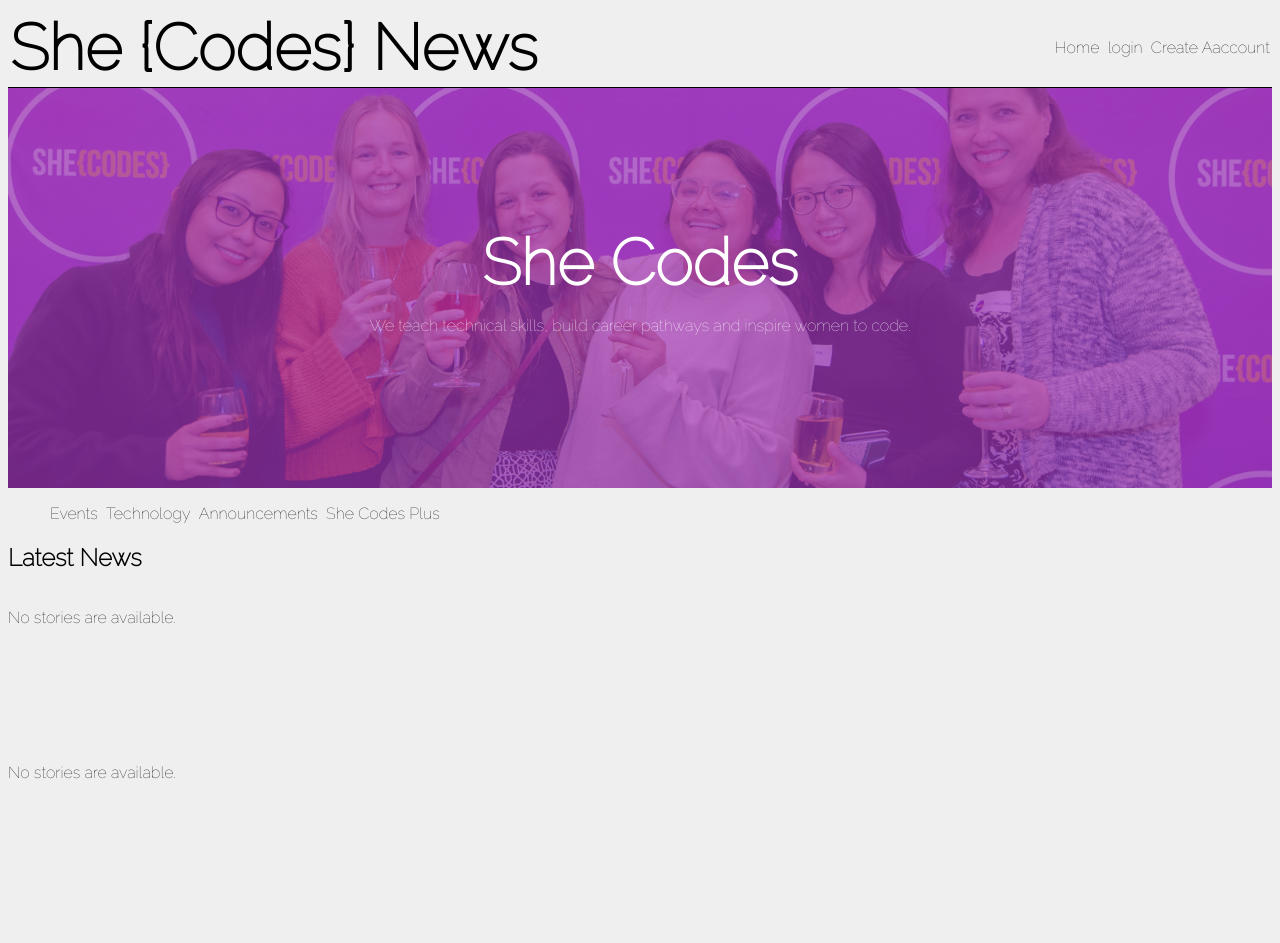
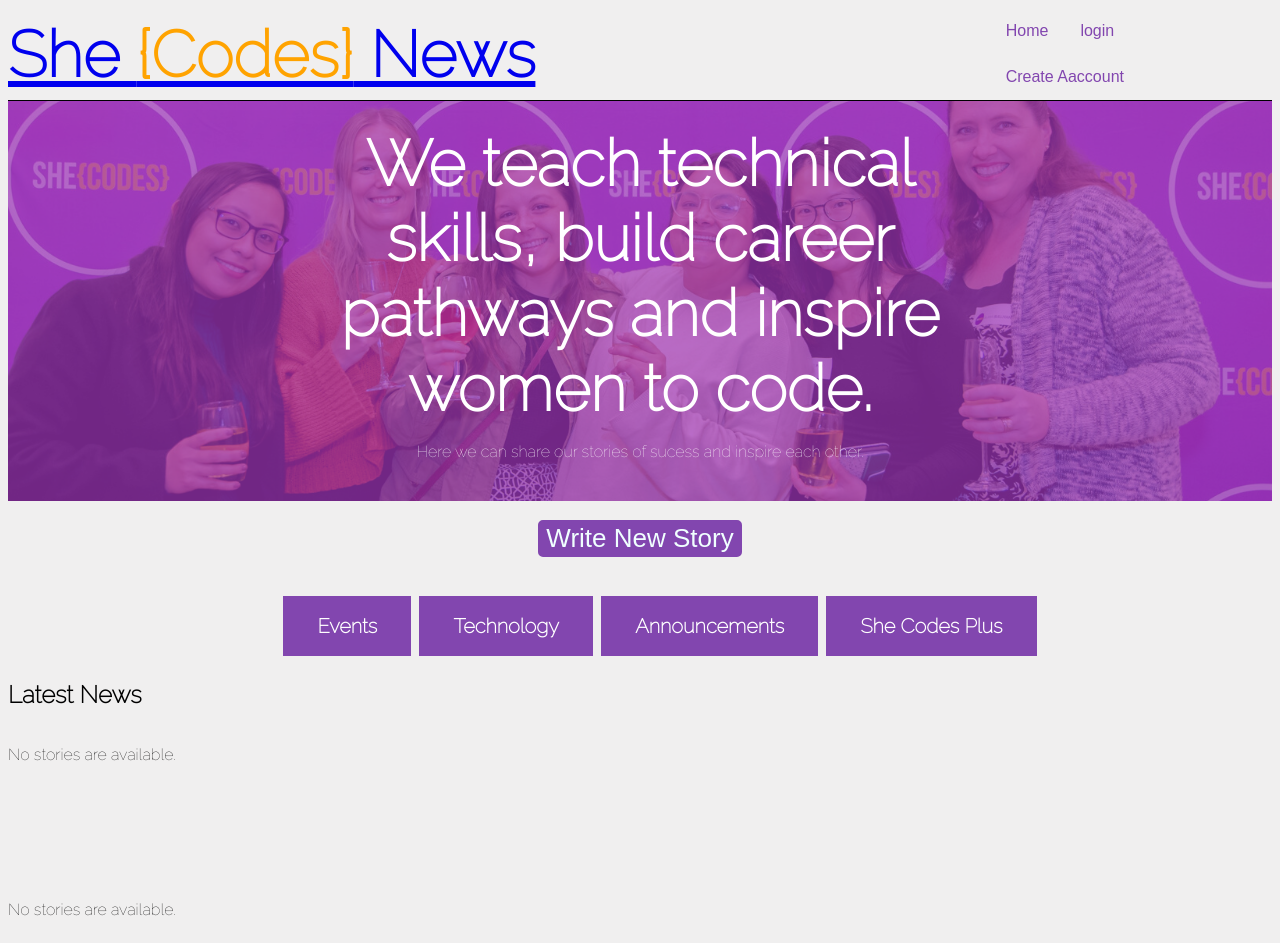
Before and after one commit to SheCodesAus/she-codes-django-news-project-tracyleerothery, a Django app: page /news/ in a window 1280 px wide. Before the commit the page ends 779 px from the top, so only its background shows below. Run offline with Django 4.2, Linux system fonts and the light colour scheme; data that the repository does not hold is empty; parts of the project's set-up code (start-up, migrations or seed data) failed here and were passed over; some web fonts are replaced.

Commit message:
update_css

```diff
--- a/she_codes_news/news/static/news/styles.css
+++ b/she_codes_news/news/static/news/styles.css
@@ -21,6 +21,54 @@ header {
     height: 300px;
     object-fit: cover;
 }
+
+#write_story {
+    text-align: center;
+}
+#button {
+    font-family: "bebas-neue-by-fontfabric", Sans-serif;
+    font-size: 26px;
+    border-style: solid;
+    border-width: 2px 2px 2px 2px;
+    border-color: #8246af;
+    color: azure;
+    border-radius: 5px 5px 5px 5px;
+    background-color: #8246af;
+}
+
+
+#button:hover {
+    background-color: azure;
+    color: #8246af;
+}
+
+.story_button {
+    background-color: #8246af;
+    border: none;
+    color: white;
+    padding: 16px 32px;
+    text-align: center;
+    text-decoration: none;
+    display: inline-block;
+    font-size: 20px;
+    margin: 4px 2px;
+    transition-duration: 0.4s;
+    cursor: pointer;
+    font-weight: bold;
+}
+
+.story_button1 {
+    background-color: #8246af;
+    color: white;
+    border: 2px solid #8246af;
+  }
+
+.story_button1:hover {
+    background-color: #ffffff;
+    color: #8246af;
+    border: 2px solid orange;
+  }
+
 
 #latest-stories {
     display: grid;
--- a/she_codes_news/news/templates/news/index.html
+++ b/she_codes_news/news/templates/news/index.html
@@ -11,7 +11,7 @@
 
 {% if request.user.is_authenticated %}
 
-<a href="{% url 'news:newStory' %}"> <button> Write New Story </button> </a>
+
 
 {% endif %}
 
@@ -22,14 +22,17 @@
     {{cat.name}}
     {% endfor %}
       {% endif %}  {% endcomment %}
-
-
+&nbsp;
+<div id = "write_story">
+<a href="{% url 'news:newStory' %}"> <button id="button"> Write New Story </button> </a>
+</div>
+&nbsp;
 <div>
-    <ul>
-        <a href="{% url 'news:category' 'Events' %}">Events</a>
-        <a href="{% url 'news:category' 'Technology' %}">Technology</a>
-        <a href="{% url 'news:category' 'Announcements' %}">Announcements</a>
-        <a href="{% url 'news:category' 'She Codes Plus' %}">She Codes Plus</a>
+    <ul id = "write_story">
+        <a class ="story_button story_button1" href="{% url 'news:category' 'Events' %}">Events</a>
+        <a class ="story_button story_button1" href="{% url 'news:category' 'Technology' %}">Technology</a>
+        <a class ="story_button story_button1" href="{% url 'news:category' 'Announcements' %}">Announcements</a>
+        <a class ="story_button story_button1" href="{% url 'news:category' 'She Codes Plus' %}">She Codes Plus</a>
     </ul>
 </div>
 
--- a/she_codes_news/static/styles.css
+++ b/she_codes_news/static/styles.css
@@ -102,9 +102,11 @@ h3 {
     display: flex;
 }
 
+
+
 .navbar {
     overflow: hidden;
-    background-color: #333;
+    /* background-color: #333; */
     font-family: Arial;
   }
 
@@ -112,7 +114,7 @@ h3 {
   .navbar a {
     float: left;
     font-size: 16px;
-    color: white;
+    color: #8246af;
     text-align: center;
     padding: 14px 16px;
     text-decoration: none;
@@ -136,9 +138,10 @@ h3 {
     margin: 0; /* Important for vertical align on mobile phones */
   }
 
-  /* Add a red background color to navbar links on hover */
+  /* Add a purple background color to navbar links on hover */
 .navbar a:hover, .dropdown:hover .dropbtn {
-    background-color: red;
+    background-color:#8246af;
+    color: azure;
   }
 
   /* Dropdown content (hidden by default) */
@@ -163,29 +166,15 @@ h3 {
 
   /* Add a grey background color to dropdown links on hover */
   .dropdown-content a:hover {
-    background-color: #ddd;
+    background-color: #ffff;
   }
 
   /* Show the dropdown menu on hover */
   .dropdown:hover .dropdown-content {
     display: block;
   }
-/* nav {
-    flex-basis: 20%;
-    display: flex;
-    flex-direction: column;
-    align-items: flex-end;
-} */
 
-a {
-    margin: 2px;
-    text-decoration: none;
-    color: #000;
-}
 
-a, p {
-    font-family: var(--main-font);
-}
 
 .form-header {
     font-family: 'Montserrat Subrayada', sans-serif;
--- a/she_codes_news/templates/banner.html
+++ b/she_codes_news/templates/banner.html
@@ -1,7 +1,7 @@
 
 <div class="hero-image">
     <div class="hero-text">
-      <h1>She Codes</h1>
-      <p>We teach technical skills, build career pathways and inspire women to code.</p>
+      <h1>We teach technical skills, build career pathways and inspire women to code.</h1>
+      <p>Here we can share our stories of sucess and inspire each other.</p>
     </div>
   </div>
--- a/she_codes_news/templates/base.html
+++ b/she_codes_news/templates/base.html
@@ -20,7 +20,7 @@
     <header>
       <div id="header-text">
         <a id="header-link" href="{% url 'news:index' %}">
-          <h1>She {Codes} News</h1>
+          <h1>She <span style="color: #FFA300">{Codes}</span> News</h1>
         </a>
       </div>
       {% include './nav.html' %}
--- a/she_codes_news/templates/nav.html
+++ b/she_codes_news/templates/nav.html
@@ -1,4 +1,4 @@
-<nav>
+<nav class ="navbar">
     <a href="{% url 'news:index' %}">Home</a>
 
     {% if request.user.is_authenticated %}
```
